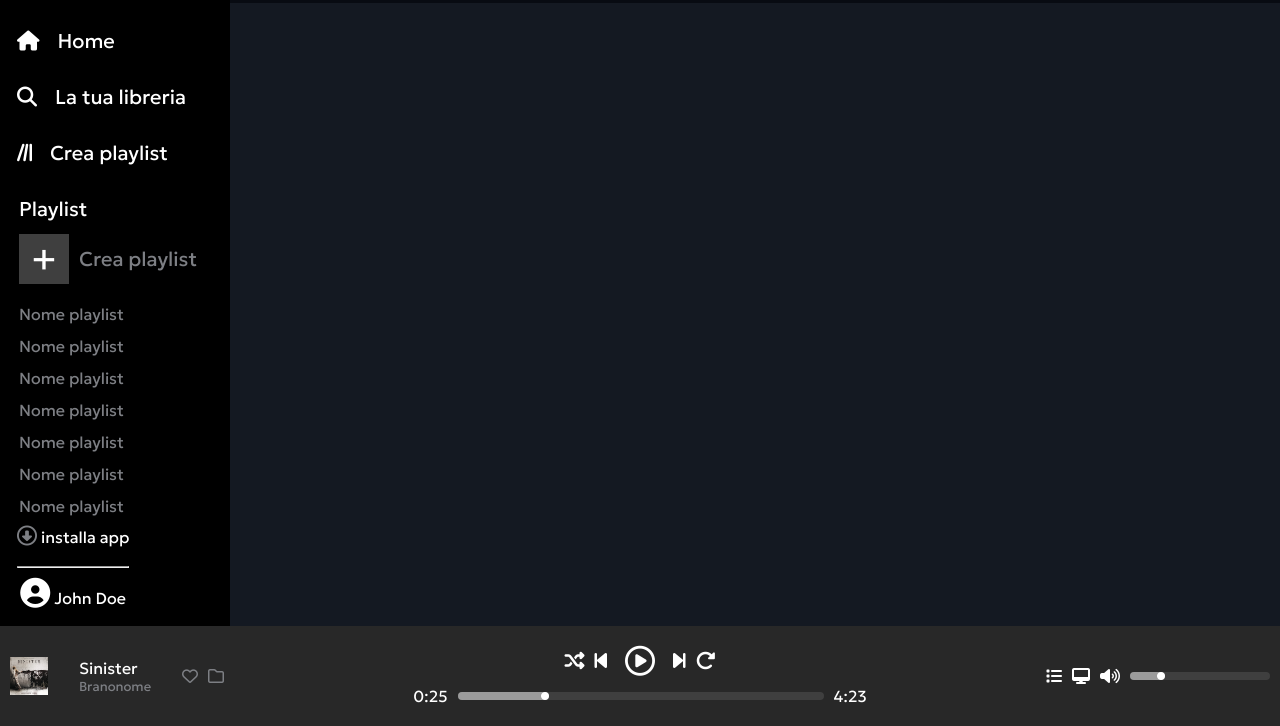
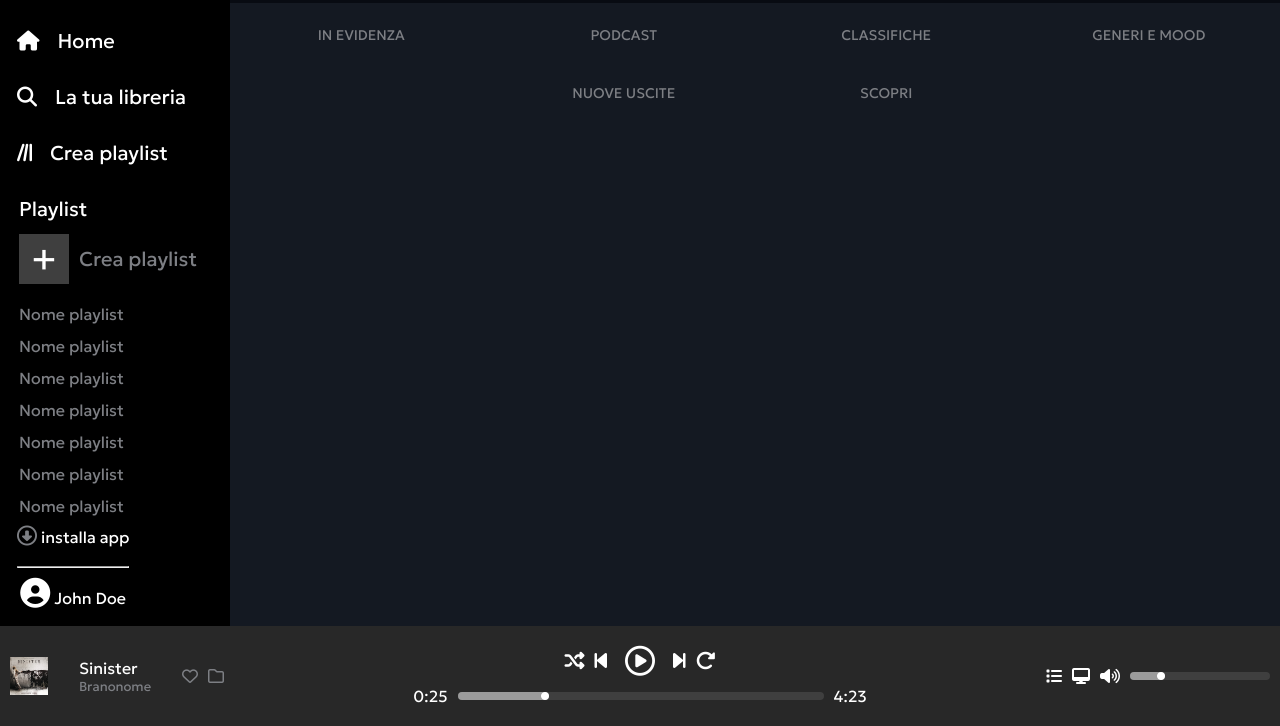
Before and after one commit to RiccardoFiacco/html-css-spotifyweb-mobileFirst, a plain HTML site: page index.html in a window 1280 px wide. Shown: the part 74-800 px from the top of the page. Drawn offline with Linux system fonts and the light colour scheme.

Commit message:
add selection bar in the main content section

```diff
--- a/css/style.css
+++ b/css/style.css
@@ -152,6 +152,25 @@ img {
     font-size: 12px;
     border-radius: 999px;
     padding: 10px 20px;
+}
+.content-up-bar{
+    background-color :#141922;
+    font-size: 14px;
+}
+.selection-up-bar{
+    display: flex;
+    justify-content: center;
+    padding-top: 23;
+    padding-bottom: 8px;
+    flex-wrap:wrap;
+    row-gap: 40px;
+    column-gap: 10px;
+}
+.selection{
+    color: #7D7F84;
+    display: flex;
+    justify-content: center;
+    width: calc(100%/4 - 10px);
 }
 .player{
     display: flex;
--- a/index.html
+++ b/index.html
@@ -71,6 +71,32 @@
                 <div class="up-bar">
                     <a href="#" class="upgrade-button"><span>EFFETTUA L'UPGRADE</span></a>
                 </div>
+                <div class="content">
+
+                    <div class="content-up-bar">
+                        <div class="selection-up-bar">
+                            <a href="#" class="selection">
+                                <p>IN EVIDENZA</p>
+                            </a>
+                            <a href="#" class="selection">
+                                <p>PODCAST</p>
+                            </a>
+                            <a href="#" class="selection">
+                                <p>CLASSIFICHE</p>
+                            </a>
+                            <a href="#" class="selection">
+                                <span>GENERI E MOOD</span>
+                            </a>
+                            <a href="#" class="selection">
+                                <p>NUOVE USCITE</p>
+                            </a>
+                            <a href="#" class="selection">
+                                <p>SCOPRI</p>
+                            </a>
+                        </div>
+                    </div>
+
+                </div>
             </div>
         </div>
 
```
